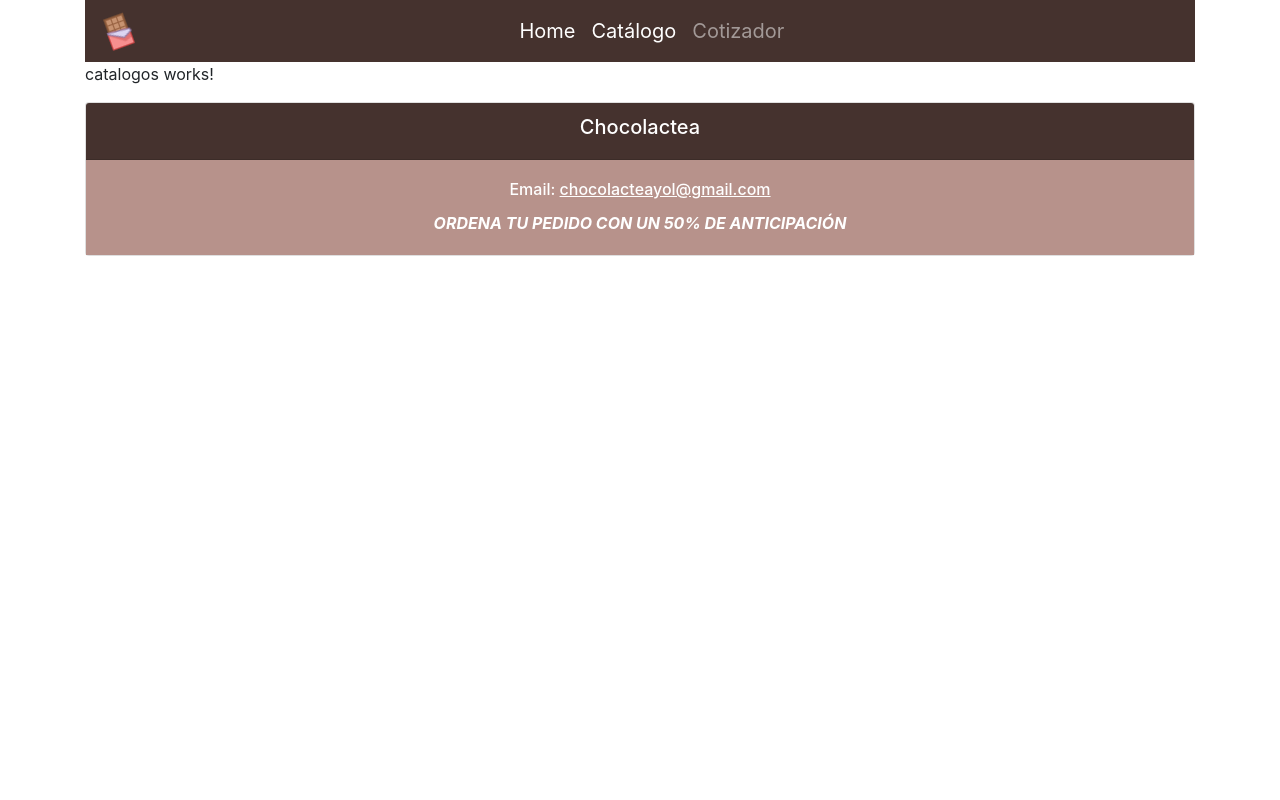
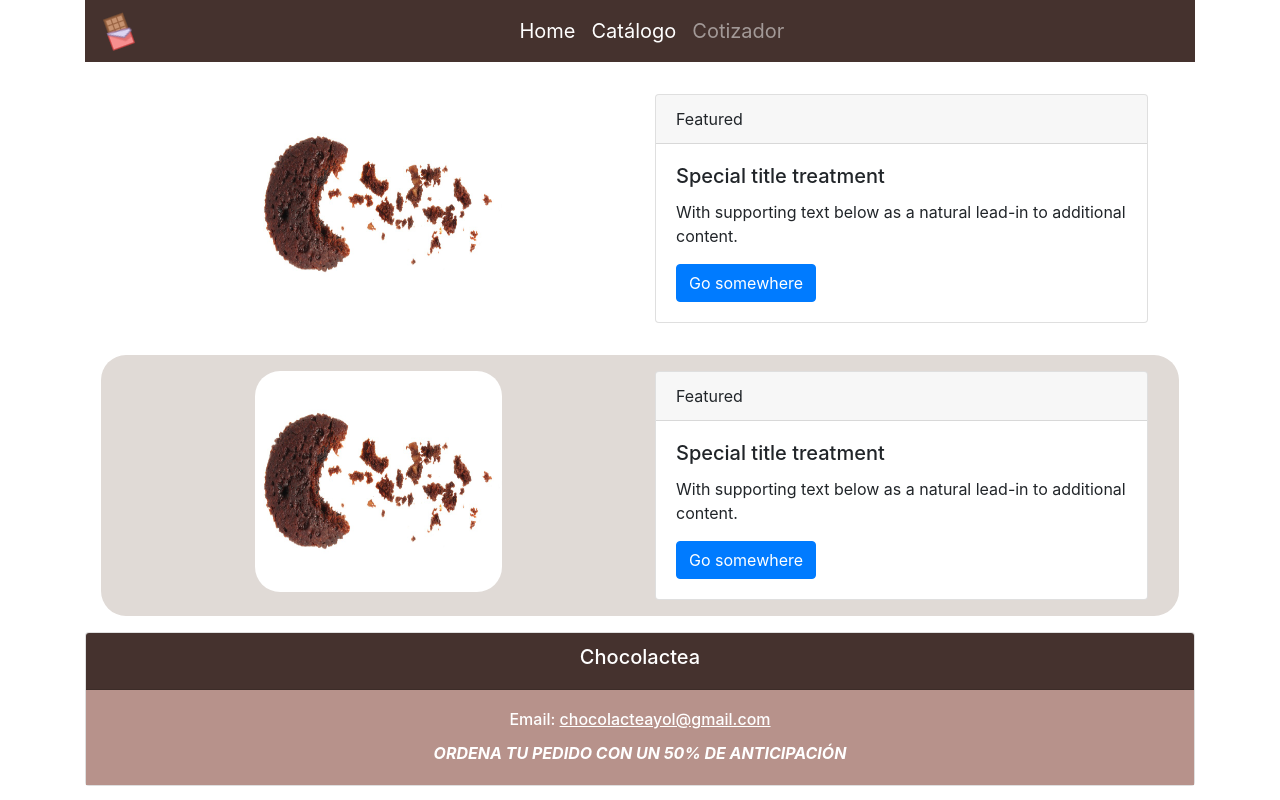
Before and after one commit to zabdielcead/chocolandia, an Angular app in the folder chocoland/: page /catalogos in a window 1280 px wide. Built offline with nearby package versions, Linux system fonts and the light colour scheme; no server answers.

Commit message:
sube estilos catalogos

```diff
--- a/chocoland/src/app/app.component.html
+++ b/chocoland/src/app/app.component.html
@@ -3,7 +3,7 @@
     <app-navbar></app-navbar>
 </div>
 
-<div class="container">
+<div class="container mt-3">
     <router-outlet></router-outlet>
 </div>
 
--- a/chocoland/src/app/app.component.ts
+++ b/chocoland/src/app/app.component.ts
@@ -1,7 +1,7 @@
 import { Component, OnInit, OnDestroy } from '@angular/core';
 import { ProductosService } from 'src/app/services/productos.service';
 import {  Catalogos } from 'src/app/interfaces/productos.catalogos';
-import { Router, ActivatedRoute, Params, Data } from '@angular/router';
+import {  ActivatedRoute} from '@angular/router';
 
 
 @Component({
@@ -16,7 +16,7 @@ export class AppComponent  implements OnInit, OnDestroy {
     this.productosService.getProductos().subscribe( data => {
       this.productos = data;
       console.log(  this.productos);
-      this.guardarSession(this.productos);
+      // this.guardarSession(this.productos);
       this.productosService.setProductosAllTime(this.productos);
     });
   }
@@ -29,9 +29,10 @@ export class AppComponent  implements OnInit, OnDestroy {
     console.log(  'destroy');
     this.productosService.prodAllTime = this.productos;
   }
-
+  /*
   guardarSession(  productos: Catalogos[]) {
     sessionStorage.removeItem('chocolactea');
       sessionStorage.setItem('chocolactea', JSON.stringify(productos));
    }
+   */
 }
--- a/chocoland/src/app/components/catalogos/catalogos.component.html
+++ b/chocoland/src/app/components/catalogos/catalogos.component.html
@@ -1,3 +1,87 @@
-<p>
-  catalogos works!
-</p>
+<div class="row m-3 p-3">
+    <div class="col-sm-6 text-center mb-2">
+        <img src="../../../assets/img/chcolate.jpg" class="imgCatalogos" alt="img">
+    </div>
+    <div class="col-sm-6">
+        <div class="card">
+            <div class="card-header">
+                Featured
+            </div>
+            <div class="card-body">
+                <h5 class="card-title">Special title treatment</h5>
+                <p class="card-text">With supporting text below as a natural lead-in to additional content.</p>
+                <a href="#" class="btn btn-primary">Go somewhere</a>
+            </div>
+        </div>
+    </div>
+</div>
+<div class="row m-3 p-3 fondoCafeCatalogos">
+    <div class="col-sm-6 text-center  mb-2">
+        <img src="../../../assets/img/chcolate.jpg" class="imgCatalogos" alt="img">
+    </div>
+    <div class="col-sm-6">
+        <div class="card">
+            <div class="card-header">
+                Featured
+            </div>
+            <div class="card-body">
+                <h5 class="card-title">Special title treatment</h5>
+                <p class="card-text">With supporting text below as a natural lead-in to additional content.</p>
+                <a href="#" class="btn btn-primary">Go somewhere</a>
+            </div>
+        </div>
+    </div>
+</div>
+<!--
+    <div class="card-columns">
+        <img class="card-img-top" src="../../../assets/img/chcolate.jpg" alt="Card image cap">
+        <div class="card-body">
+            <h5 class="card-title">Card title</h5>
+            <p class="card-text">This card has supporting text below as a natural lead-in to additional content.</p>
+        </div>
+        <div class="card-footer">
+            <small class="text-muted">Last updated 3 mins ago</small>
+        </div>
+    </div>
+    <div class="card-columns">
+        <img class="card-img-top" src="../../../assets/img/chcolate.jpg" alt="Card image cap">
+        <div class="card-body">
+            <h5 class="card-title">Card title</h5>
+            <p class="card-text">This is a wider card with supporting text below as a natural lead-in to additional content. This card has even longer content than the first to show that equal height action.</p>
+        </div>
+        <div class="card-footer">
+            <small class="text-muted">Last updated 3 mins ago</small>
+        </div>
+    </div>
+    <div class="card-columns">
+        <img class="card-img-top" src="../../../assets/img/chcolate.jpg" alt="Card image cap">
+        <div class="card-body">
+            <h5 class="card-title">Card title</h5>
+            <p class="card-text">This is a wider card with supporting text below as a natural lead-in to additional content. This content is a little bit longer.</p>
+        </div>
+        <div class="card-footer">
+            <small class="text-muted">Last updated 3 mins ago</small>
+        </div>
+    </div>
+    <div class="card-columns">
+        <img class="card-img-top" src="../../../assets/img/chcolate.jpg" alt="Card image cap">
+        <div class="card-body">
+            <h5 class="card-title">Card title</h5>
+            <p class="card-text">This card has supporting text below as a natural lead-in to additional content.</p>
+        </div>
+        <div class="card-footer">
+            <small class="text-muted">Last updated 3 mins ago</small>
+        </div>
+    </div>
+    <div class="card-columns">
+        <img class="card-img-top" src="../../../assets/img/chcolate.jpg" alt="Card image cap">
+        <div class="card-body">
+            <h5 class="card-title">Card title</h5>
+            <p class="card-text">This is a wider card with supporting text below as a natural lead-in to additional content. This card has even longer content than the first to show that equal height action.</p>
+        </div>
+        <div class="card-footer">
+            <small class="text-muted">Last updated 3 mins ago</small>
+        </div>
+    </div>
+
+    -->
--- a/chocoland/src/app/components/catalogos/catalogos.component.ts
+++ b/chocoland/src/app/components/catalogos/catalogos.component.ts
@@ -9,7 +9,6 @@ import { ActivatedRoute } from '@angular/router';
 })
 export class CatalogosComponent implements OnInit {
   productos: any;
-  sub: any;
   constructor( private route: ActivatedRoute) { }
 
   ngOnInit() {
@@ -21,7 +20,7 @@ export class CatalogosComponent implements OnInit {
     */
 
     // this.sub = this.route.data.subscribe(v => console.log(v));
-    this.sub = this.route.snapshot.data;
+    this.productos = this.route.snapshot.data;
     console.log('catalogos', this.route.snapshot.data);
   }
 }
--- a/chocoland/src/app/components/cotizador/cotizador.component.ts
+++ b/chocoland/src/app/components/cotizador/cotizador.component.ts
@@ -7,11 +7,11 @@ import { ActivatedRoute } from '@angular/router';
   styles: []
 })
 export class CotizadorComponent implements OnInit {
-  sub: any;
+  productos: any;
   constructor(private route: ActivatedRoute) { }
 
   ngOnInit() {
-    this.sub = this.route.snapshot.data;
+    this.productos = this.route.snapshot.data;
     console.log('cotizador', this.route.snapshot.data);
   }
 }
--- a/chocoland/src/app/components/home/home.component.html
+++ b/chocoland/src/app/components/home/home.component.html
@@ -52,8 +52,3 @@
             commodo cursus magna.</p>
     </div>
 </div>
-
-<div class="row">
-    <h1>productos</h1>
-    {{ prod | json}}
-</div>
--- a/chocoland/src/app/components/home/home.component.ts
+++ b/chocoland/src/app/components/home/home.component.ts
@@ -1,7 +1,6 @@
 import { Component, Input, OnInit, Output, EventEmitter } from '@angular/core';
 import { NgbCarouselConfig } from '@ng-bootstrap/ng-bootstrap';
 import { Catalogos } from 'src/app/interfaces/productos.catalogos';
-import { ProductosService } from 'src/app/services/productos.service';
 import { ActivatedRoute } from '@angular/router';
 
 
@@ -14,26 +13,22 @@ import { ActivatedRoute } from '@angular/router';
 })
 export class HomeComponent  implements OnInit {
   images = [1, 2, 3, 4].map(() => `https://picsum.photos/900/500?random&t=${Math.random()}`);
-  productos: Catalogos[];
-  prod: string;
-  sub: any;
-  productosDos: Catalogos[];
-  productosTres: Catalogos[];
-  constructor(config: NgbCarouselConfig, private productosService: ProductosService, private route: ActivatedRoute
+  productos: any;
+  constructor(config: NgbCarouselConfig, private route: ActivatedRoute
       // private productosService: ProductosService, private activeRoute: ActivatedRoute
       ) {
     // customize default values of carousels used by this component tree
     config.interval = 1000;
     config.keyboard = false;
     config.pauseOnHover = true;
-    this.prod = sessionStorage.getItem('chocolactea');
+    // this.prod = sessionStorage.getItem('chocolactea');
     // this.productos = JSON.parse(sessionStorage.getItem('chocolactea'));
     // this.productosDos = productosService.getProductosAllTime();
     // console.log('home', productosService.getProductosAllTime());
   }
   ngOnInit() {
     // this.sub = this.route.data.subscribe(v => console.log(v));
-    this.sub = this.route.snapshot.data;
+    this.productos = this.route.snapshot.data;
     console.log('home', this.route.snapshot.data);
   }
 
--- a/chocoland/src/styles.css
+++ b/chocoland/src/styles.css
@@ -72,6 +72,29 @@
 /*carousel*/
 
 
+/*
+ catalogos
+*/
+
+.cardCatalog {
+    column-count: 2 !important;
+}
+
+.imgCatalogos {
+    width: 50% !important;
+    height: 100% !important;
+    border-radius: 25px;
+}
+
+.fondoCafeCatalogos {
+    background-color: #e0dad6;
+    border-radius: 25px;
+}
+
+
+/*fin catalogos*/
+
+
 /*media queryes bootstrap*/
 
 @media (max-width: 576px) {
```
